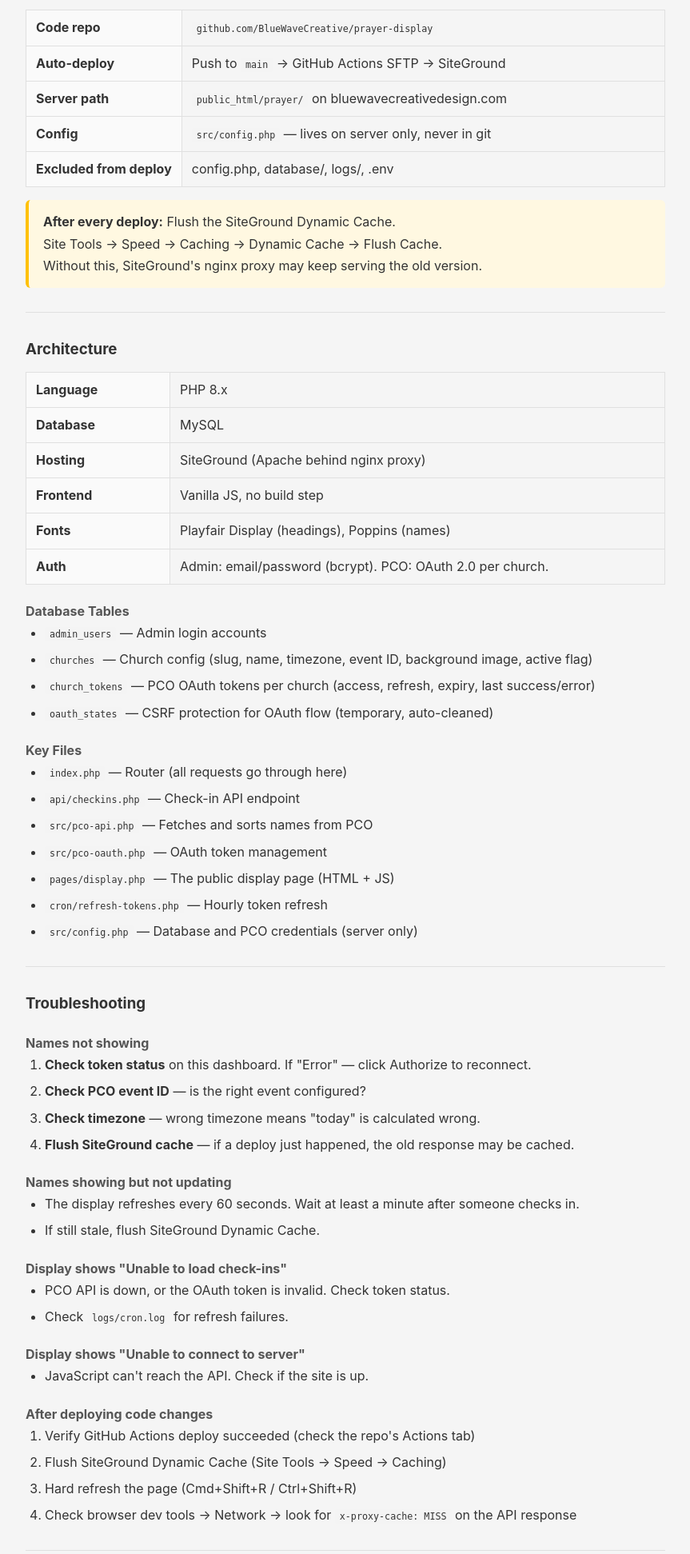
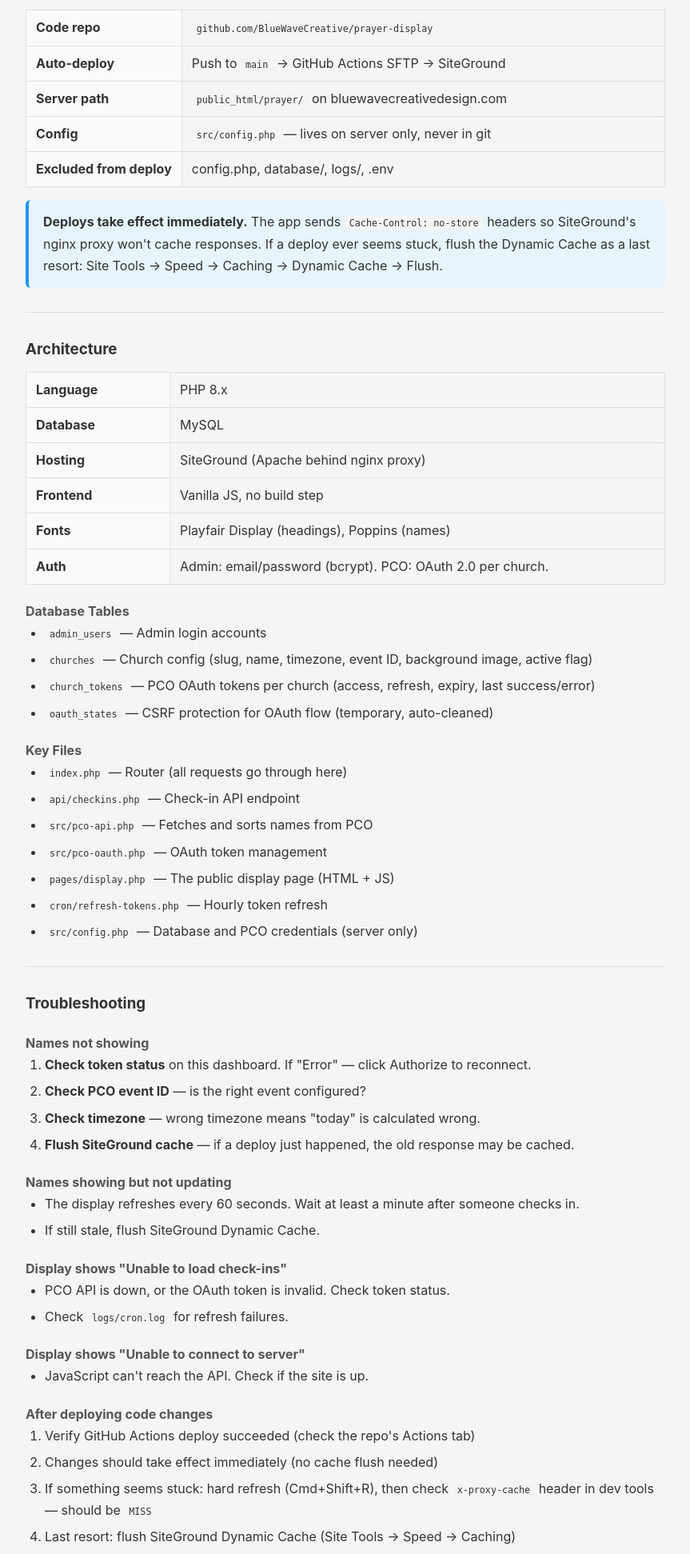
Before and after one commit to BlueWaveCreative/prayer-display, a PHP site: page /prayer/admin/readme in a window 1280 px wide. Shown: the part 2060-4003 px from the top of the page at 80% size, without its empty margins (208-1071 px from the left). Run offline with PHP 8.4, Linux system fonts and the light colour scheme; the visitor is signed in with stand-in values (Sample User, id 1).

Commit message:
Update readme — deploys take effect immediately, no flush needed
Cache-Control headers in PHP prevent nginx from re-caching.

Co-Authored-By: Claude Opus 4.6 (1M context) <noreply@anthropic.com>

```diff
--- a/pages/admin/readme.php
+++ b/pages/admin/readme.php
@@ -118,10 +118,8 @@ require APP_ROOT . '/templates/admin-header.php';
     </tr>
   </table>
 
-  <div class="callout callout-warning">
-    <strong>After every deploy:</strong> Flush the SiteGround Dynamic Cache.<br>
-    Site Tools &rarr; Speed &rarr; Caching &rarr; Dynamic Cache &rarr; Flush Cache.<br>
-    Without this, SiteGround's nginx proxy may keep serving the old version.
+  <div class="callout callout-info">
+    <strong>Deploys take effect immediately.</strong> The app sends <code>Cache-Control: no-store</code> headers so SiteGround's nginx proxy won't cache responses. If a deploy ever seems stuck, flush the Dynamic Cache as a last resort: Site Tools &rarr; Speed &rarr; Caching &rarr; Dynamic Cache &rarr; Flush.
   </div>
 
   <hr>
@@ -187,9 +185,9 @@ require APP_ROOT . '/templates/admin-header.php';
   <h4>After deploying code changes</h4>
   <ol>
     <li>Verify GitHub Actions deploy succeeded (check the repo's Actions tab)</li>
-    <li>Flush SiteGround Dynamic Cache (Site Tools &rarr; Speed &rarr; Caching)</li>
-    <li>Hard refresh the page (Cmd+Shift+R / Ctrl+Shift+R)</li>
-    <li>Check browser dev tools &rarr; Network &rarr; look for <code>x-proxy-cache: MISS</code> on the API response</li>
+    <li>Changes should take effect immediately (no cache flush needed)</li>
+    <li>If something seems stuck: hard refresh (Cmd+Shift+R), then check <code>x-proxy-cache</code> header in dev tools — should be <code>MISS</code></li>
+    <li>Last resort: flush SiteGround Dynamic Cache (Site Tools &rarr; Speed &rarr; Caching)</li>
   </ol>
 
   <hr>
@@ -221,6 +219,7 @@ require APP_ROOT . '/templates/admin-header.php';
   .readme .info-table td:first-child { width: 180px; background: #fafafa; white-space: nowrap; }
   .readme .callout { padding: 14px 18px; border-radius: 6px; margin: 16px 0; }
   .readme .callout-warning { background: #fff8e1; border-left: 4px solid #ffc107; }
+  .readme .callout-info { background: #e8f4fd; border-left: 4px solid #2196f3; }
 </style>
 
 <?php require APP_ROOT . '/templates/admin-footer.php'; ?>
```
